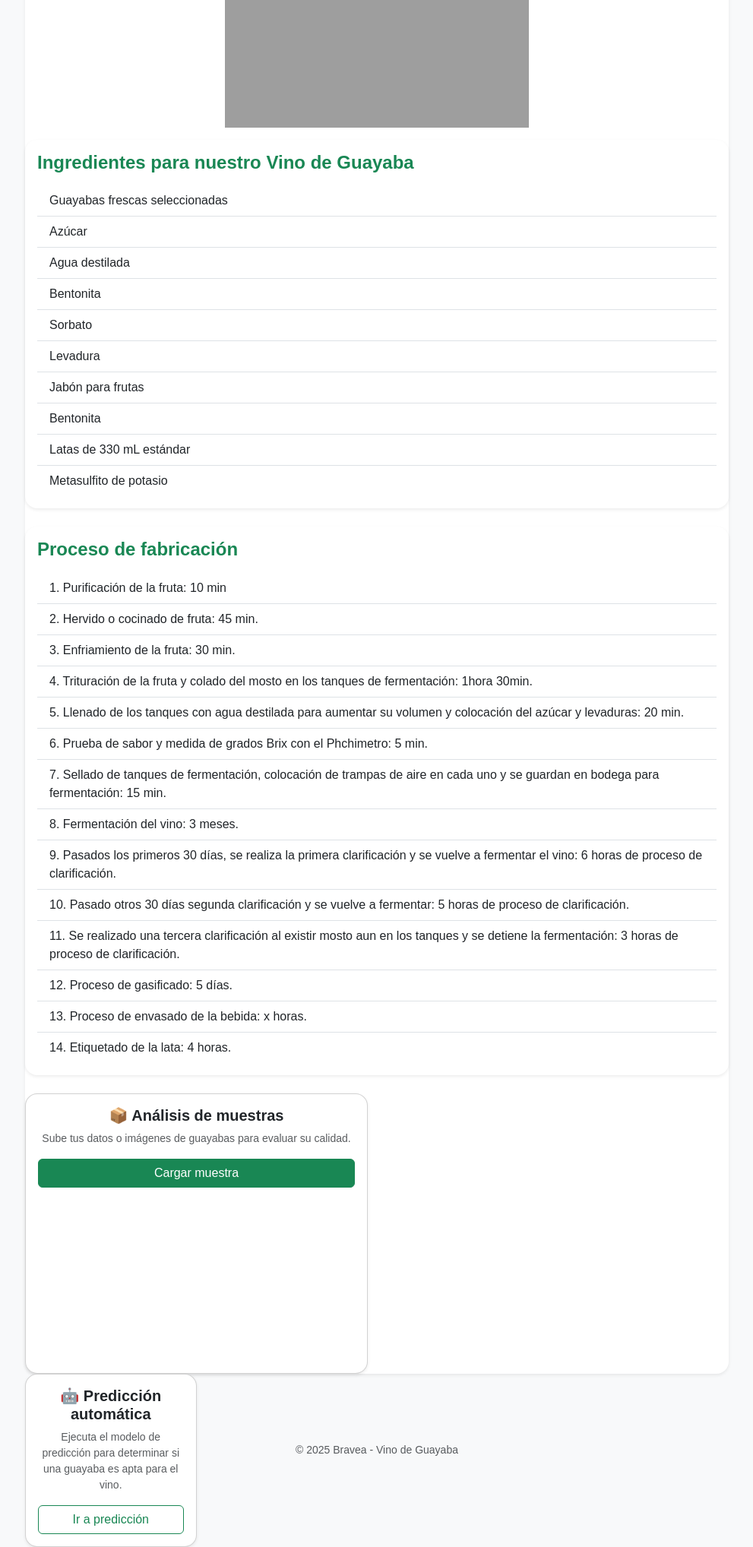
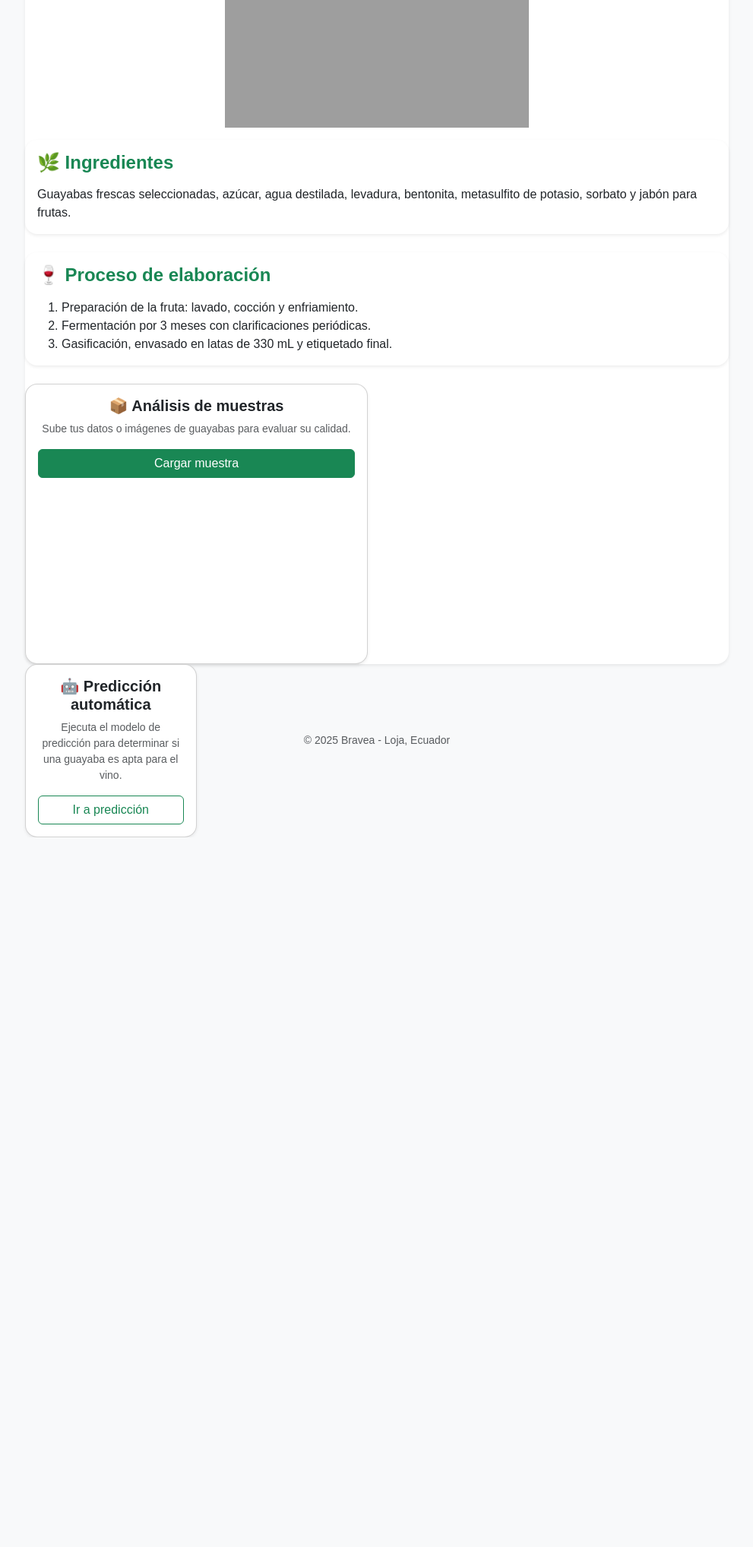
Before and after one commit to SantiagoSanchezVargas/ProyectoGC_AulaEspejo, a Flask app: page /dashboard in a window 1280 px wide. Shown: the part 342-2378 px from the top of the page at 76% size, without its empty margins (144-1135 px from the left). After the commit the page ends 1444 px from the top, so only its background shows below. Run offline with Flask 2, Linux system fonts and the light colour scheme; the visitor is signed in with stand-in values (Sample User, id 1); data that the repository does not hold is empty; some libraries are stand-ins or nearby versions; grey boxes are pictures that could not be loaded.

Commit message:
Resumen información dashboard

```diff
--- a/Proyecto_GC/templates/dashboard.html
+++ b/Proyecto_GC/templates/dashboard.html
@@ -34,47 +34,27 @@
         </div>
       </div>
 
-      <!-- Sección de ingredientes-->
 <div class="card border-0 shadow-sm mb-4">
   <div class="card-body">
-          <h4 class="text-success fw-semibold mb-3">Ingredientes para nuestro Vino de Guayaba</h4>
-          <ul class="list-group list-group-flush">
-            <li class="list-group-item">Guayabas frescas seleccionadas</li>
-            <li class="list-group-item">Azúcar</li>
-            <li class="list-group-item">Agua destilada</li>
-            <li class="list-group-item">Bentonita</li>
-            <li class="list-group-item">Sorbato</li>
-            <li class="list-group-item">Levadura</li>
-            <li class="list-group-item">Jabón para frutas</li>
-            <li class="list-group-item">Bentonita</li>
-            <li class="list-group-item">Latas de 330 mL estándar</li>
-            <li class="list-group-item">Metasulfito de potasio</li>
-
-          </ul>
+    <h4 class="text-success fw-semibold mb-3">🌿 Ingredientes</h4>
+    <p class="mb-0">
+      Guayabas frescas seleccionadas, azúcar, agua destilada, levadura, bentonita, metasulfito de potasio,
+      sorbato y jabón para frutas.
+    </p>
   </div>
 </div>
-      <!----Sección de proceso de elaboración ---->
+
 <div class="card border-0 shadow-sm mb-4">
   <div class="card-body">
-          <h4 class="text-success fw-semibold mb-3">Proceso de fabricación</h4>
-          <ul class="list-group list-group-flush">
-            <li class="list-group-item">1.	Purificación de la fruta: 10 min</li>
-            <li class="list-group-item">2.	Hervido o cocinado de fruta: 45 min.</li>
-            <li class="list-group-item">3.	Enfriamiento de la fruta: 30 min.</li>
-            <li class="list-group-item">4.	Trituración de la fruta y colado del mosto en los tanques de fermentación: 1hora 30min. </li>
-            <li class="list-group-item">5.	Llenado de los tanques con agua destilada para aumentar su volumen y colocación del azúcar y levaduras: 20 min.</li>
-            <li class="list-group-item">6.	Prueba de sabor y medida de grados Brix con el Phchimetro: 5 min.</li>
-            <li class="list-group-item">7.	Sellado de tanques de fermentación, colocación de trampas de aire en cada uno y se guardan en bodega para fermentación: 15 min.</li>
-            <li class="list-group-item">8.	Fermentación del vino: 3 meses. </li>
-            <li class="list-group-item">9.	Pasados los primeros 30 días, se realiza la primera clarificación y se vuelve a fermentar el vino: 6 horas de proceso de clarificación.</li>
-            <li class="list-group-item">10.	Pasado otros 30 días segunda clarificación y se vuelve a fermentar: 5 horas de proceso de clarificación.</li>
-            <li class="list-group-item">11.	Se realizado una tercera clarificación al existir mosto aun en los tanques y se detiene la fermentación: 3 horas de proceso de clarificación.</li>
-            <li class="list-group-item">12.	Proceso de gasificado: 5 días.</li>
-            <li class="list-group-item">13.	Proceso de envasado de la bebida: x horas. </li>
-            <li class="list-group-item">14.	Etiquetado de la lata: 4 horas. </li>
-          </ul>
+    <h4 class="text-success fw-semibold mb-3">🍷 Proceso de elaboración</h4>
+    <ol class="mb-0">
+      <li>Preparación de la fruta: lavado, cocción y enfriamiento.</li>
+      <li>Fermentación por 3 meses con clarificaciones periódicas.</li>
+      <li>Gasificación, envasado en latas de 330 mL y etiquetado final.</li>
+    </ol>
   </div>
 </div>
+
       <!-- Sección de acciones -->
       <div class="row g-4">
         <div class="col-md-6">
@@ -107,7 +87,7 @@
 </div>
 
 <footer class="text-center text-muted py-3 mt-5">
-  <small>© 2025 Bravea - Vino de Guayaba</small>
+  <small>© 2025 Bravea - Loja, Ecuador</small>
 </footer>
 
 <script src="https://cdn.jsdelivr.net/npm/bootstrap@5.3.2/dist/js/bootstrap.bundle.min.js"></script>
```
Lines whose indentation alone changed are shown as unchanged.
